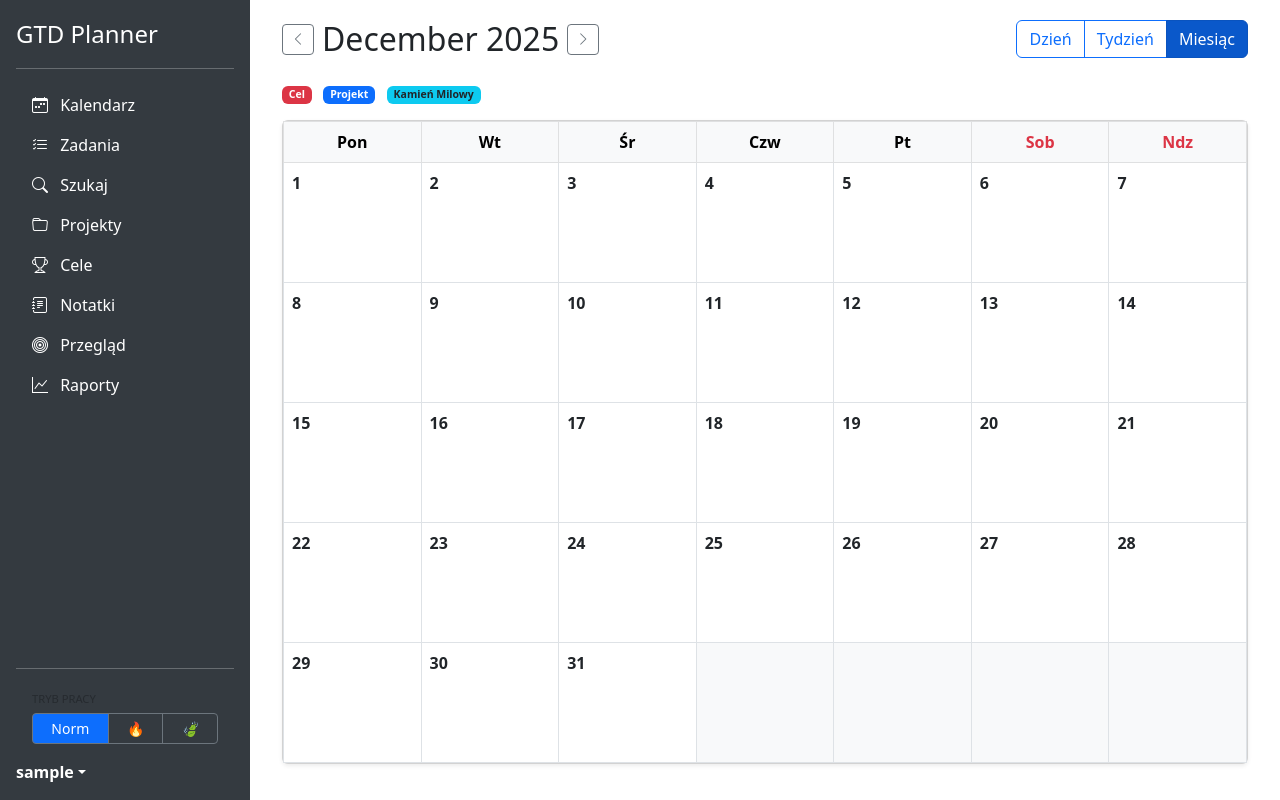
After one commit to Marek1Marecki/gtd-planner, a Django app: page /calendar/month/ in a window 1280 px wide. The commit adds this page. Run offline with Django 5.2, Linux system fonts and the light colour scheme; the visitor is signed in with stand-in values (Sample User, id 1); data that the repository does not hold is empty; some libraries are stand-ins or nearby versions.

Commit message:
Monthly Calendar View: Strategic overview with goals, projects, and milestones visualization

```diff
--- /dev/null
+++ b/apps/calendar_app/templates/calendar/monthly_view.html
@@ -0,0 +1,66 @@
+{% extends base_template %}
+{% load core_extras %}
+
+{% block content %}
+<div class="container-fluid">
+    <div class="d-flex justify-content-between align-items-center mb-4">
+        <div class="d-flex align-items-center">
+            <a href="{{ prev_date }}" class="btn btn-outline-secondary btn-sm me-2"><i class="bi bi-chevron-left"></i></a>
+            <h2 class="mb-0 text-capitalize">{{ current_date|date:"F Y" }}</h2>
+            <a href="{{ next_date }}" class="btn btn-outline-secondary btn-sm ms-2"><i class="bi bi-chevron-right"></i></a>
+        </div>
+        <div class="btn-group">
+            <a href="{% url 'calendar_daily' %}" class="btn btn-outline-primary">Dzień</a>
+            <a href="{% url 'calendar_weekly' %}" class="btn btn-outline-primary">Tydzień</a>
+            <a href="#" class="btn btn-primary active">Miesiąc</a>
+        </div>
+    </div>
+
+    <!-- Legenda -->
+    <div class="mb-3 small">
+        <span class="badge bg-danger me-2">Cel</span>
+        <span class="badge bg-primary me-2">Projekt</span>
+        <span class="badge bg-info text-dark me-2">Kamień Milowy</span>
+    </div>
+
+    <div class="card shadow-sm">
+        <div class="card-body p-0">
+            <table class="table table-bordered mb-0" style="table-layout: fixed;">
+                <thead class="table-light text-center">
+                    <tr>
+                        <th style="width: 14%;">Pon</th>
+                        <th style="width: 14%;">Wt</th>
+                        <th style="width: 14%;">Śr</th>
+                        <th style="width: 14%;">Czw</th>
+                        <th style="width: 14%;">Pt</th>
+                        <th style="width: 14%;" class="text-danger">Sob</th>
+                        <th style="width: 14%;" class="text-danger">Ndz</th>
+                    </tr>
+                </thead>
+                <tbody>
+                    {% for week in calendar %}
+                    <tr>
+                        {% for day in week %}
+                        <td style="height: 120px; vertical-align: top; {% if day == 0 %}background-color: #f8f9fa;{% endif %}">
+                            {% if day != 0 %}
+                                <div class="fw-bold mb-2 {% if day == today.day and current_date.month == today.month %}text-primary{% endif %}">
+                                    {{ day }}
+                                </div>
+
+                                <!-- Wydarzenia -->
+                                {% for event in events_by_day|get_item:day %}
+                                    <div class="badge {{ event.color }} d-block text-truncate mb-1 text-start" title="{{ event.title }}">
+                                        {{ event.title }}
+                                    </div>
+                                {% endfor %}
+                            {% endif %}
+                        </td>
+                        {% endfor %}
+                    </tr>
+                    {% endfor %}
+                </tbody>
+            </table>
+        </div>
+    </div>
+</div>
+{% endblock %}
--- a/apps/calendar_app/urls.py
+++ b/apps/calendar_app/urls.py
@@ -4,5 +4,6 @@ from . import views
 urlpatterns = [
     path('', views.daily_view, name='calendar_daily'),
     path('week/', views.weekly_view, name='calendar_weekly'),
+    path('month/', views.monthly_view, name='calendar_monthly'),
 
 ]
--- a/apps/calendar_app/views.py
+++ b/apps/calendar_app/views.py
@@ -1,4 +1,5 @@
 # apps/calendar_app/views.py
+import calendar
 from datetime import date, datetime, timezone, timedelta
 from django.shortcuts import render
 from django.contrib.auth.decorators import login_required
@@ -9,6 +10,8 @@ from .adapters.google_calendar import GoogleCalendarAdapter
 from apps.calendar_app.domain.services import SchedulerService
 from apps.core.models import UserProfile
 from apps.tasks.models import Task
+from apps.goals.models import Goal
+from apps.projects.models import Project
 
 
 @login_required
@@ -164,16 +167,33 @@ def daily_view(request):
 def weekly_view(request):
     """Widok Tygodnia (Pon-Ndz)."""
 
-    # 1. Ustal poniedziałek bieżącego tygodnia
-    today = date.today()
-    start_of_week = today - timedelta(days=today.weekday())  # Monday
+    # 1. Ustal bazową datę dla tygodnia
+    # Jeśli są parametry w URL, użyj ich do ustalenia daty
+    try:
+        year = int(request.GET.get('year'))
+        month = int(request.GET.get('month'))
+        day_of_month = int(request.GET.get('day'))
+        base_date = date(year, month, day_of_month)
+    except (TypeError, ValueError):
+        base_date = date.today()
+
+    # Ustal poniedziałek tygodnia, do którego należy base_date
+    start_of_week = base_date - timedelta(days=base_date.weekday())  # Monday
+    end_of_week = start_of_week + timedelta(days=6)
 
     # 2. Uruchom logikę planowania
     scheduler = SchedulerService()
     week_plan = scheduler.get_weekly_plan(request.user, start_of_week)
 
-    # 3. Renderuj
-    # Jeśli HTMX, zwróć tylko tabelę
+    # 3. Generuj linki nawigacyjne
+    prev_week_start = start_of_week - timedelta(weeks=1)
+    next_week_start = start_of_week + timedelta(weeks=1)
+
+    # Przygotuj parametry URL
+    prev_week_params = f"?year={prev_week_start.year}&month={prev_week_start.month}&day={prev_week_start.day}"
+    next_week_params = f"?year={next_week_start.year}&month={next_week_start.month}&day={next_week_start.day}"
+
+    # ... (logika base_template HTMX) ...
     template_name = 'calendar/weekly_view.html'
     if request.headers.get('HX-Request'):
         base_template = 'base_htmx.html'
@@ -183,6 +203,70 @@ def weekly_view(request):
     return render(request, template_name, {
         'week_plan': week_plan,
         'start_date': start_of_week,
-        'end_date': start_of_week + timedelta(days=6),
+        'end_date': end_of_week,
+        'today': date.today(),  # Dodaj, żeby wyróżniać dzisiejszą kolumnę
+        'prev_week_params': prev_week_params,
+        'next_week_params': next_week_params,
         'base_template': base_template
     })
+
+
+@login_required
+def monthly_view(request):
+    """Widok Strategiczny Miesiąca."""
+
+    # 1. Ustal rok i miesiąc (domyślnie obecny)
+    today = date.today()
+    year = int(request.GET.get('year', today.year))
+    month = int(request.GET.get('month', today.month))
+
+    # 2. Pobierz dane strategiczne
+    # Cele
+    goals = Goal.objects.filter(
+        user=request.user, deadline__year=year, deadline__month=month
+    )
+    # Projekty
+    projects = Project.objects.filter(
+        user=request.user, deadline__year=year, deadline__month=month
+    )
+    # Kamienie Milowe (Zadania oznaczone jako milestone)
+    milestones = Task.objects.filter(
+        user=request.user,
+        due_date__year=year, due_date__month=month,
+        is_milestone=True
+    )
+
+    # 3. Zmapuj dane na dni miesiąca: { 15: [obj1, obj2], 20: [obj3] }
+    events_by_day = {}
+
+    def add_event(day, obj, type, color):
+        if day not in events_by_day: events_by_day[day] = []
+        events_by_day[day].append({'title': str(obj), 'type': type, 'color': color})
+
+    for g in goals: add_event(g.deadline.day, g, 'Cel', 'bg-danger')
+    for p in projects: add_event(p.deadline.day, p, 'Projekt', 'bg-primary')
+    for m in milestones: add_event(m.due_date.day, m, 'Milestone', 'bg-info')
+
+    # 4. Generuj kalendarz (Macierz: [[0,0,1,2,3...], [4,5...]])
+    cal = calendar.monthcalendar(year, month)
+
+    # Nawigacja (Poprzedni/Następny)
+    prev_month = month - 1 if month > 1 else 12
+    prev_year = year if month > 1 else year - 1
+    next_month = month + 1 if month < 12 else 1
+    next_year = year if month < 12 else year + 1
+
+    # Jeśli HTMX...
+    if request.headers.get('HX-Request'):
+        base_template = 'base_htmx.html'
+    else:
+        base_template = 'base.html'
+
+    return render(request, 'calendar/monthly_view.html', {
+        'calendar': cal,  # Macierz dni
+        'events_by_day': events_by_day,
+        'current_date': date(year, month, 1),
+        'prev_date': f"?year={prev_year}&month={prev_month}",
+        'next_date': f"?year={next_year}&month={next_month}",
+        'base_template': base_template
+    })
```
Also changed, not shown: apps/calendar_app/templates/calendar/weekly_view.html (+33 -5 lines).
